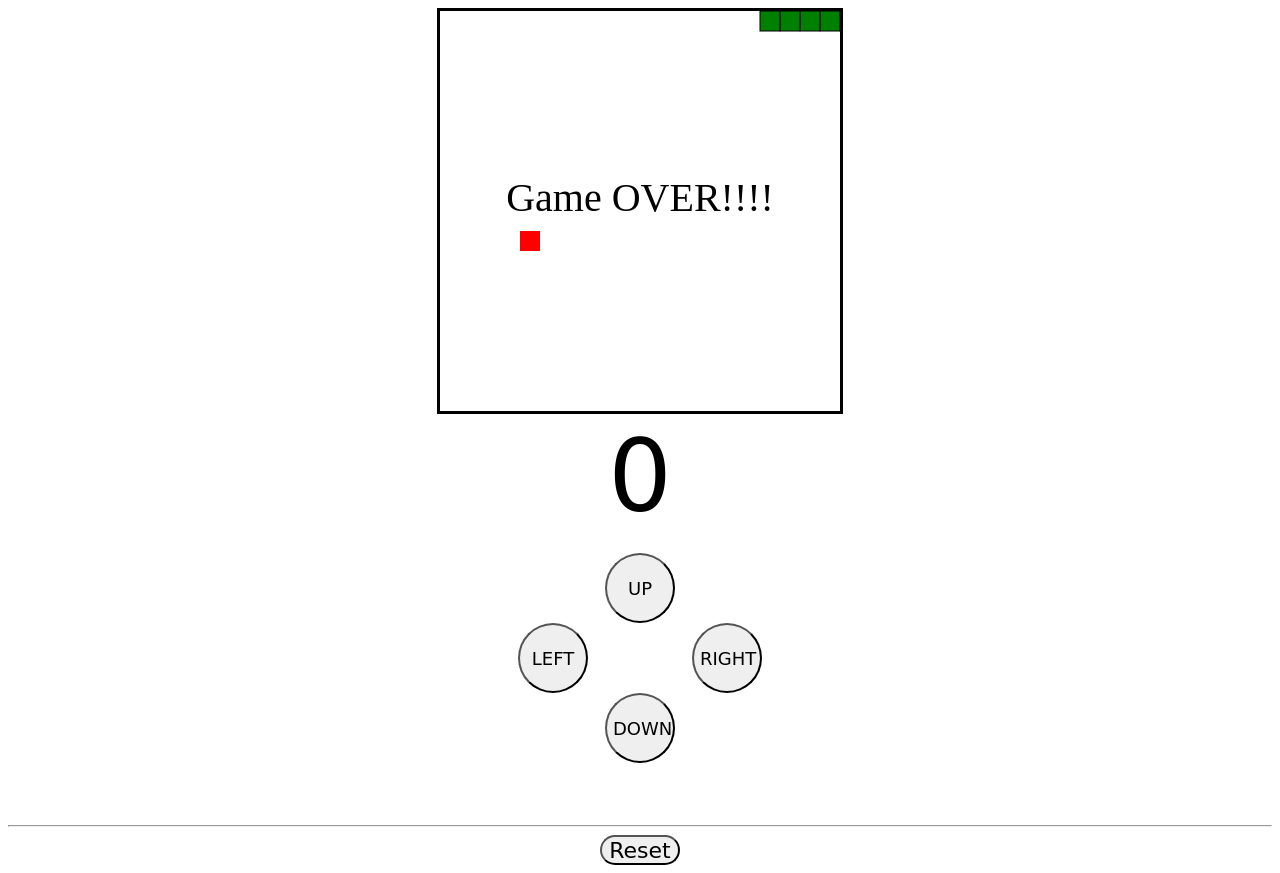
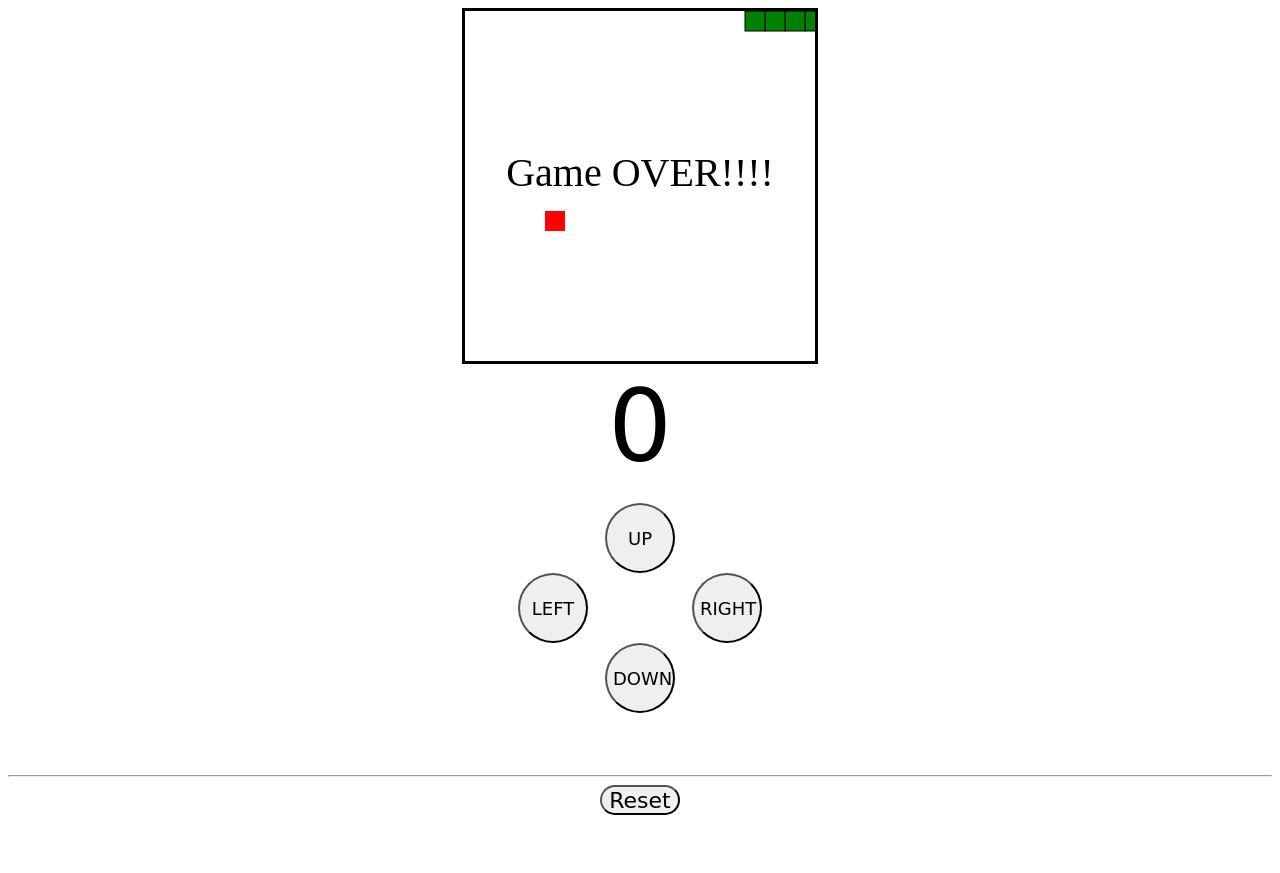
Before and after one commit to dalshhin/dalshhin.github.io, a plain HTML site: page index.html in a window 1280 px wide. After the commit the page ends 823 px from the top, so only its background shows below. Drawn offline with Linux system fonts and the light colour scheme.

Commit message:
Update index.html

```diff
--- a/index.html
+++ b/index.html
@@ -36,7 +36,7 @@
 </head>
 <body>
     <div id="gameContainer">
-        <canvas id="gameBoard" width="400" height="400"></canvas>
+        <canvas id="gameBoard" width="350" height="350"></canvas>
         <div id="scoreText">0</div>
         <section>
             <br>
```
